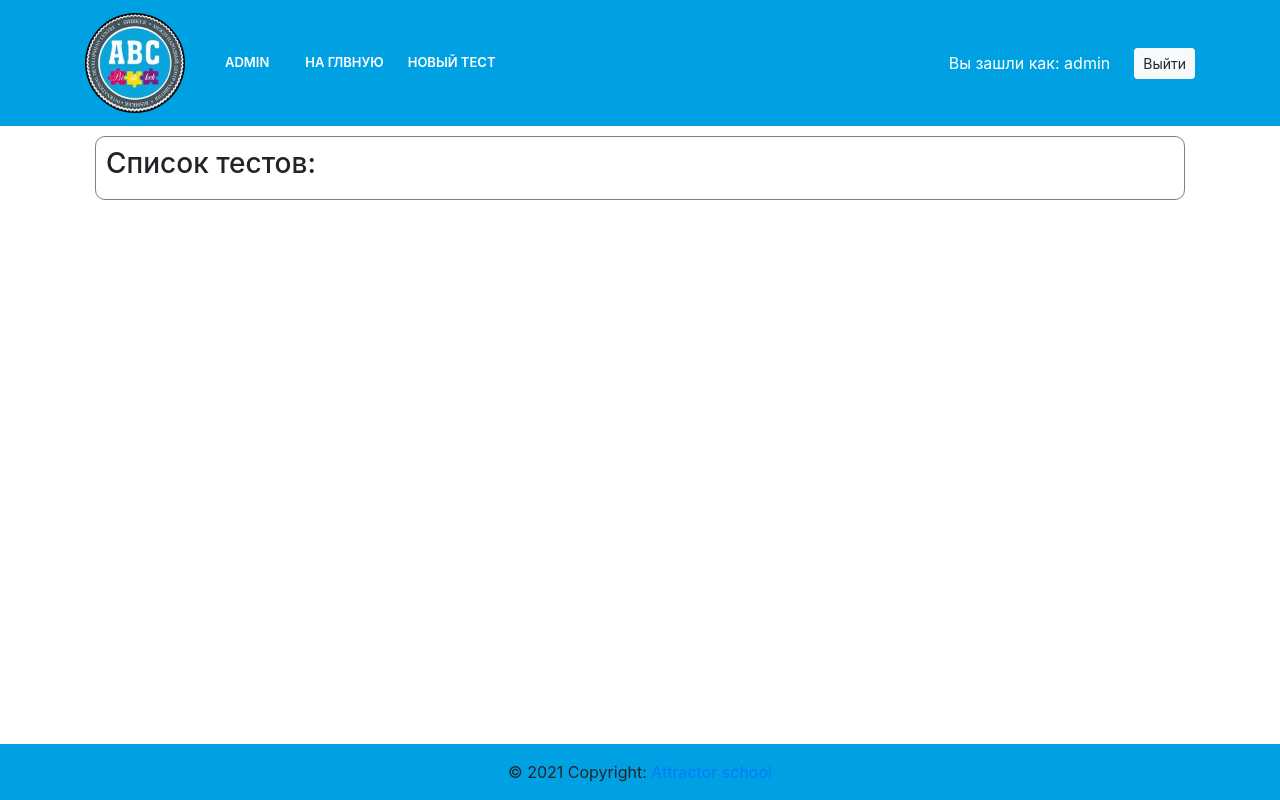
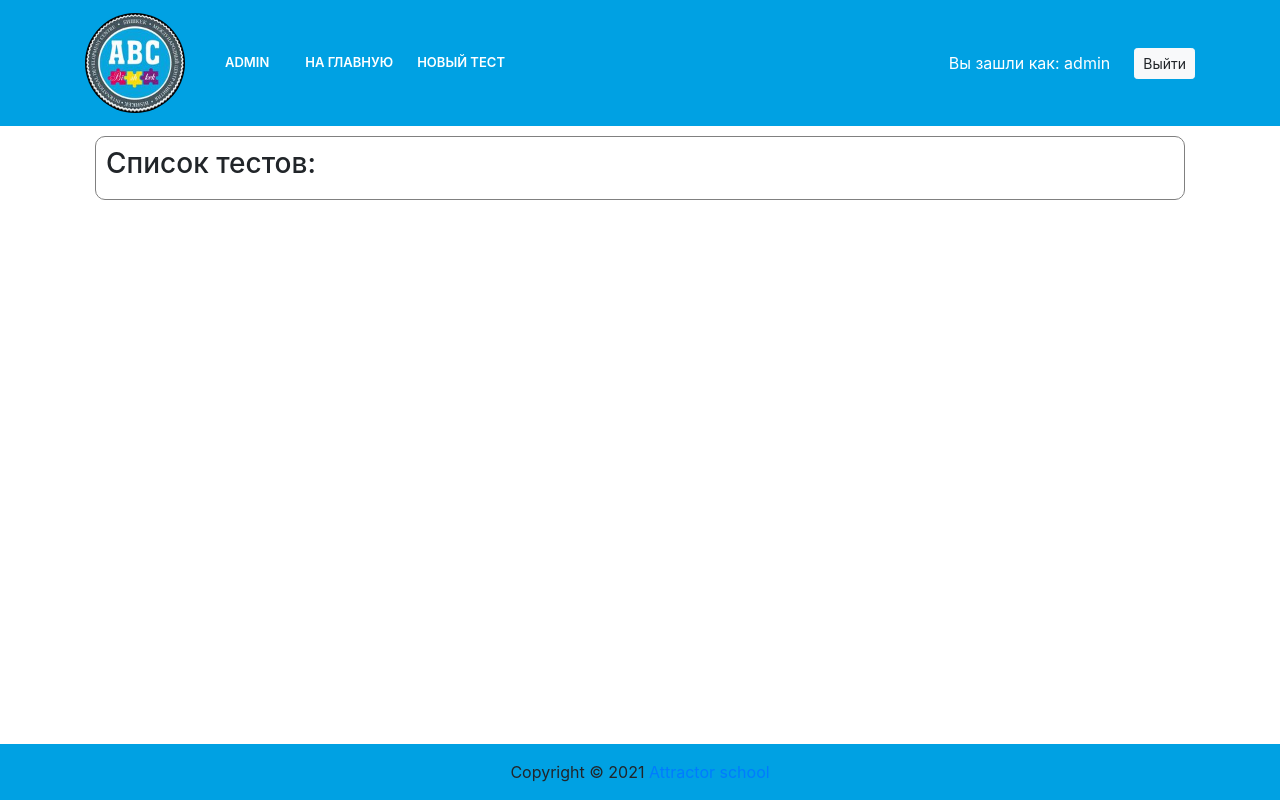
Before and after one commit to Illarionov81/ABA, a Django app: page /child/1/tests/ in a window 1280 px wide. Run offline with Django 3.2, Linux system fonts and the light colour scheme; a user stored in the database is signed in; data that the repository does not hold is empty; some libraries are stand-ins or nearby versions.

Commit message:
удали аус юзер из вебаппа в  футари добавил скрипт чтоб в  копирайте ввыводился  текущий  год

```diff
--- a/source/webapp/templates/base.html
+++ b/source/webapp/templates/base.html
@@ -27,13 +27,13 @@
             <button class="navbar-toggler" type="button" data-toggle="collapse" data-target="#navbarSupportedContent" aria-controls="navbarSupportedContent" aria-expanded="false" aria-label="Toggle navigation">
                 <span class="navbar-toggler-icon"></span>
             </button>
-            <div class="collapse navbar-collapse " id="navbarSupportedContent">
+            <div class="collapse navbar-collapse" id="navbarSupportedContent">
                 <ul class="navbar-nav navbar-txt mr-auto ">
                     <li class="nav-item active mx-3">
                         <a class="nav-link" href="/admin/">Admin </a>
                     </li>
                     <li class="nav-item active mx-1">
-                        <a class="nav-link" href="{% url 'webapp:index' %}">На глвную</a>
+                        <a class="nav-link" href="{% url 'webapp:index' %}">На главную</a>
                     </li>
 
 {#                    <li class="nav-item active mx-1">#}
@@ -91,7 +91,10 @@
     {% block content %}{% endblock %}
 </div>
 <footer class="footer fixed-bottom" style="background-color: #00a1e3;">
-  <div class="footer-copyright text-center py-3">© 2021 Copyright:
+  <div class="footer-copyright text-center py-3">
+<script>
+  document.write("Copyright &copy; "+ new Date().getFullYear());
+</script>
     <a href="#"> Attractor school</a>
   </div>
 </footer>
```
Also changed, not shown: 1 other file.
